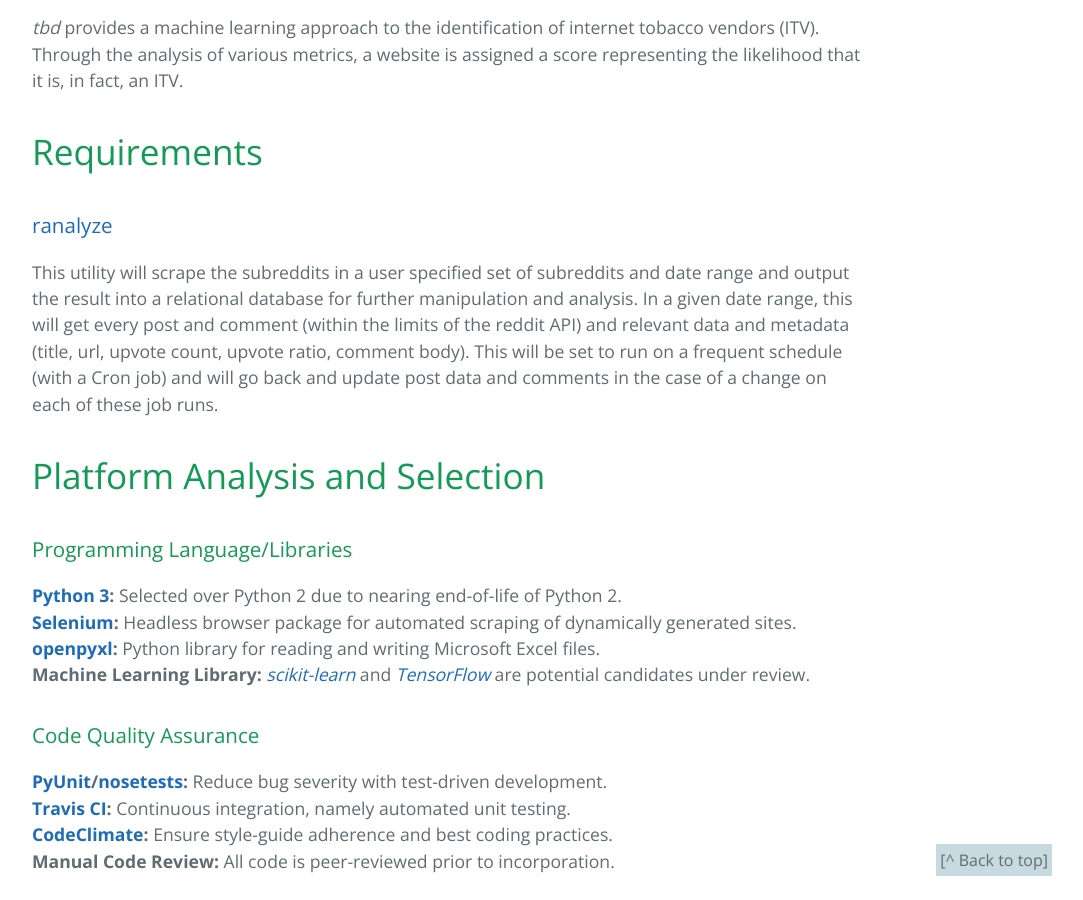
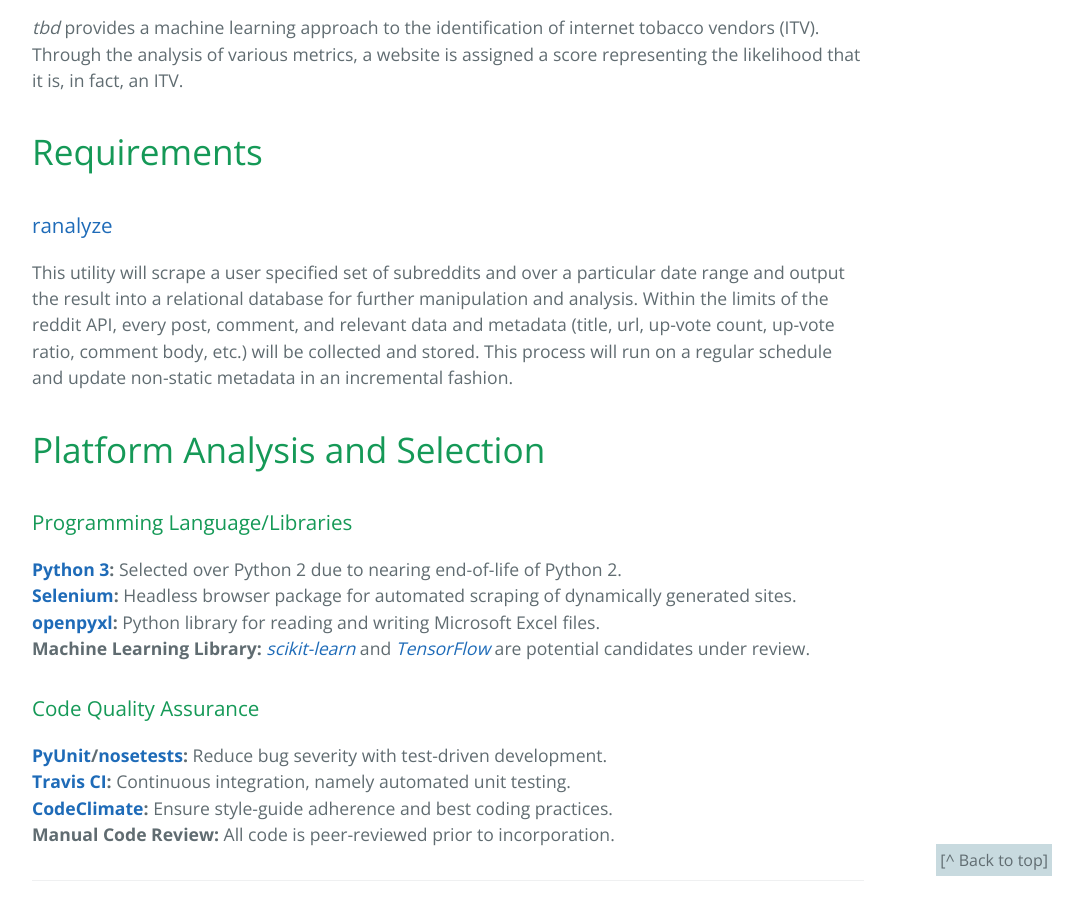
Before and after one commit to comp523/ITVS, a Jekyll site: the page built from index.md, in a window 1280 px wide and 900 px high, scrolled down 4582 px. Shown: the whole window, without its empty margins (192-1275 px from the left). Built offline with Jekyll 4.4.1, drawn with Linux system fonts in a browser that asks for light colours.

Commit message:
edit for consistent voice

```diff
--- a/_includes/index/requirements.md
+++ b/_includes/index/requirements.md
@@ -23,9 +23,9 @@
 
 ### [ranalyze](/ITVS/ranalyze)
 
-This utility will scrape the subreddits in a user specified set of subreddits and date range
+This utility will scrape a user specified set of subreddits and over a particular date range
 and output the result into a relational database for further manipulation and analysis.
-In a given date range, this will get every post and comment (within the limits of the reddit API)
-and relevant data and metadata (title, url, upvote count, upvote ratio, comment body). This will be
-set to run on a frequent schedule (with a Cron job) and will go back and update post data and
-comments in the case of a change on each of these job runs.
+Within the limits of the reddit API, every post, comment, and relevant data and metadata
+(title, url, up-vote count, up-vote ratio, comment body, etc.) will be collected and stored.
+This process will run on a regular schedule and update non-static metadata in an incremental
+fashion.
```
